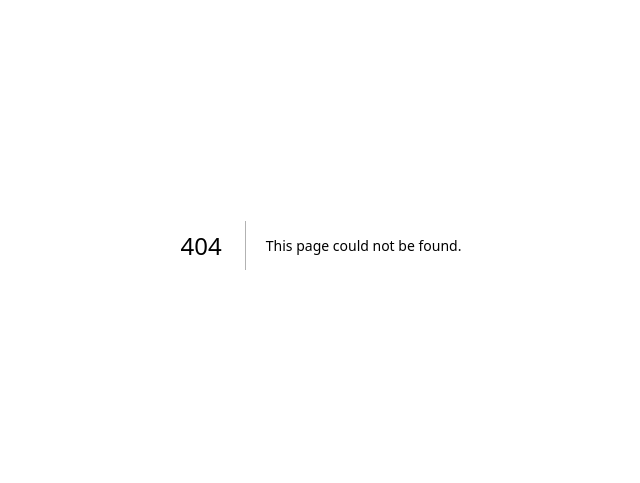
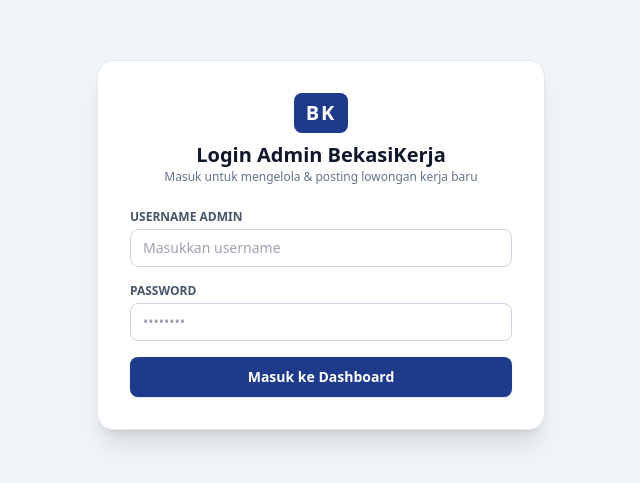
Before and after one commit to bekasikerjaofficial-ux/bekasikerja.id, a Next.js app: page /admin/login in a window 1280 px wide. Before the commit this address had no page. Shown: the part 155-638 px from the top of the page, without its empty margins (319-959 px from the left). Built offline with nearby package versions, Linux system fonts and the light colour scheme.

Commit message:
Create page.js

```diff
--- /dev/null
+++ b/app/admin/login/page.js
@@ -0,0 +1,74 @@
+'use client';
+import React, { useState } from 'react';
+import { useRouter } from 'next/navigation';
+
+export default function AdminLogin() {
+  const [username, setUsername] = useState('');
+  const [password, setPassword] = useState('');
+  const [error, setError] = useState('');
+  const router = useRouter();
+
+  const handleLogin = (e) => {
+    e.preventDefault();
+    // Password sementara untuk Admin (Nanti bisa dihubungkan ke Database)
+    if (username === 'admin' && password === 'bekasi2026') {
+      localStorage.setItem('isAdminLoggedIn', 'true');
+      router.push('/admin/dashboard');
+    } else {
+      setError('Username atau Password Admin salah!');
+    }
+  };
+
+  return (
+    <div className="min-h-screen bg-slate-100 flex items-center justify-center p-4 font-sans">
+      <div className="bg-white p-8 rounded-2xl shadow-xl max-w-md w-full border border-slate-200">
+        <div className="text-center mb-6">
+          <div className="bg-blue-900 text-white font-black px-3 py-1.5 rounded-lg text-xl tracking-widest inline-block mb-2">
+            BK
+          </div>
+          <h1 className="text-xl font-bold text-slate-900">Login Admin BekasiKerja</h1>
+          <p className="text-xs text-slate-500">Masuk untuk mengelola & posting lowongan kerja baru</p>
+        </div>
+
+        {error && (
+          <div className="bg-red-100 border border-red-400 text-red-700 text-xs p-3 rounded-lg mb-4 text-center">
+            {error}
+          </div>
+        )}
+
+        <form onSubmit={handleLogin} className="space-y-4">
+          <div>
+            <label className="text-xs font-semibold text-slate-600 uppercase block mb-1">Username Admin</label>
+            <input
+              type="text"
+              required
+              value={username}
+              onChange={(e) => setUsername(e.target.value)}
+              placeholder="Masukkan username"
+              className="w-full px-3 py-2 text-sm border border-slate-300 rounded-lg focus:outline-none focus:border-blue-900"
+            />
+          </div>
+
+          <div>
+            <label className="text-xs font-semibold text-slate-600 uppercase block mb-1">Password</label>
+            <input
+              type="password"
+              required
+              value={password}
+              onChange={(e) => setPassword(e.target.value)}
+              placeholder="••••••••"
+              className="w-full px-3 py-2 text-sm border border-slate-300 rounded-lg focus:outline-none focus:border-blue-900"
+            />
+          </div>
+
+          <button
+            type="submit"
+            className="w-full bg-blue-900 hover:bg-blue-800 text-white font-bold py-2.5 rounded-lg text-sm transition shadow"
+          >
+            Masuk ke Dashboard
+          </button>
+        </form>
+      </div>
+    </div>
+  );
+}
```
